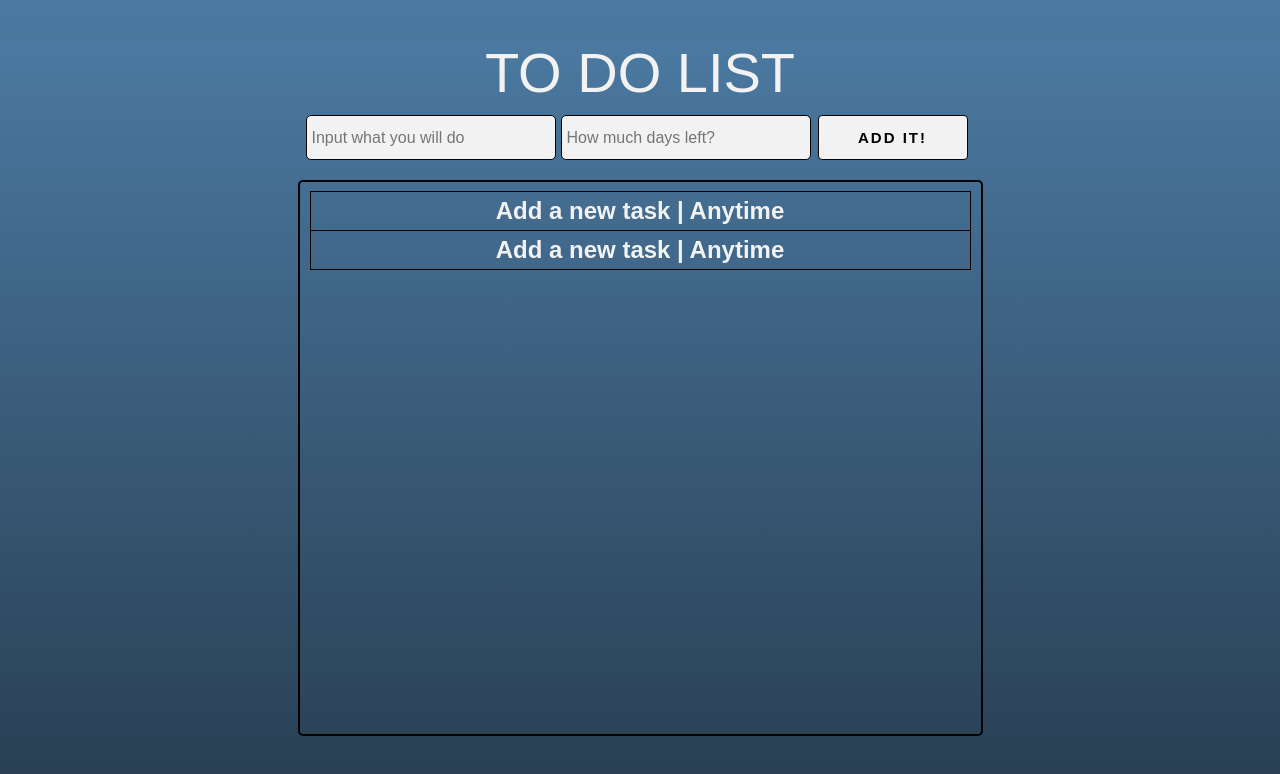
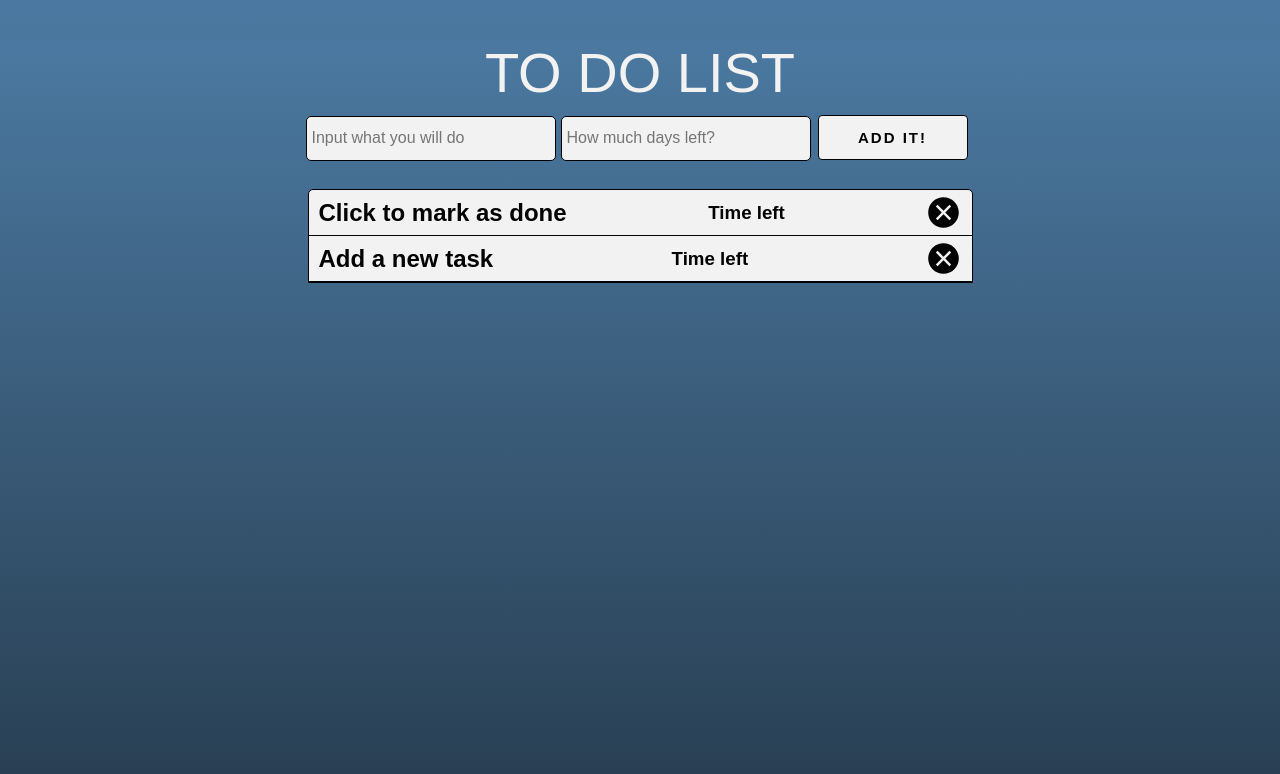
Before and after one commit to brenoliradev/todolist, a React (Create React App) app: page / in a window 1280 px wide. Shown: the top 774 px of the page. Built offline with nearby package versions, Linux system fonts and the light colour scheme; a web font is replaced by a local one.

Commit message:
add styles
Made the initial design of this project

```diff
--- a/package.json
+++ b/package.json
@@ -35,5 +35,8 @@
       "last 1 firefox version",
       "last 1 safari version"
     ]
+  },
+  "devDependencies": {
+    "@iconify/react": "^3.0.1"
   }
 }
--- a/src/App.js
+++ b/src/App.js
@@ -1,4 +1,5 @@
 import './App.scss';
+import { Icon } from '@iconify/react';
 
 function App() {
   return (
@@ -12,10 +13,14 @@ function App() {
         </form>
         <div className="things-list">
           <div className="new-item">
-            <h2>Add a new task | Anytime</h2>
+            <h2>Click to mark as done</h2>
+            <h3>Time left</h3>
+            <Icon className="button-close" icon="carbon:close-filled" color="#020202" width="35" height="35" />
           </div>
           <div className="new-item">
-            <h2>Add a new task | Anytime</h2>
+            <h2>Add a new task</h2>
+            <h3>Time left</h3>
+            <Icon className="button-close" icon="carbon:close-filled" color="#020202" width="35" height="35" />
           </div>
         </div>
       </div>
@@ -30,4 +35,6 @@ const calculateTimeLeft = () => {
   const difference = +new Date(`10/01/${year}`) - +new Date();
 };
 
+
+
 export default App;
--- a/src/App.scss
+++ b/src/App.scss
@@ -14,7 +14,6 @@ body {
   color: #f2f2f2;
   font-family: 'Gemunu Libre', sans-serif;
   .intro-text {
-    font-weight: 300;
     font-size: 3.5rem;
   }
 }
@@ -31,10 +30,6 @@ body {
   height: 95vh;
 
   form {
-    display: flex;
-    align-items: center;
-    justify-content: center;
-
     input {
       font-size: 1rem;
 
@@ -63,16 +58,43 @@ body {
 
   height: 69.5vh;
   width: calc(50vw + 45px);
-  border: solid 2px #020202;
-  border-radius: 5px;
 }
 
 .new-item {
   padding: 5px;
   border: solid 1px #020202;
   margin-top: -1px;
+  background-color: #f2f2f2;
+  color: #020202;
+
+  display: flex;
+  justify-content: space-between;
+  align-items: center;
+
+  padding-left: 10px;
+  padding-right: 10px;
+
+  .button-close:hover {
+    color: rgb(209, 57, 57) !important;
+    cursor: pointer;
+  }
 }
 
+.new-item:hover {
+  cursor: pointer;
+}
+
+.new-item:focus {
+  text-decoration: line-through;
+}
+
+.new-item:nth-child(1) {
+  border-top-left-radius: 5px;
+  border-top-right-radius: 5px;
+}
+.new-item:nth-last-child(1) {
+  border-bottom: 2px solid #020202;
+}
 
 // button effect
 button {
@@ -115,6 +137,7 @@ button {
   top: 100%;
   z-index: -1;
   -webkit-transition: top 0.09s ease-in;
+  transition: top 0.09s ease-in;
 }
 
 .fill:hover:before {
@@ -126,7 +149,7 @@ button {
     flex-direction: column;
 
     input {
-      width: 350px !important;
+      width: 300px !important;
     }
   }
   .to-do {
@@ -136,4 +159,7 @@ button {
     margin-left: 0 !important;
     margin-top: 5px;
   }
+  .things-list {
+    width: 300px !important;
+  }
 }
```
Also changed, not shown: 1 other file (tests, documents, lock files or other folders).
